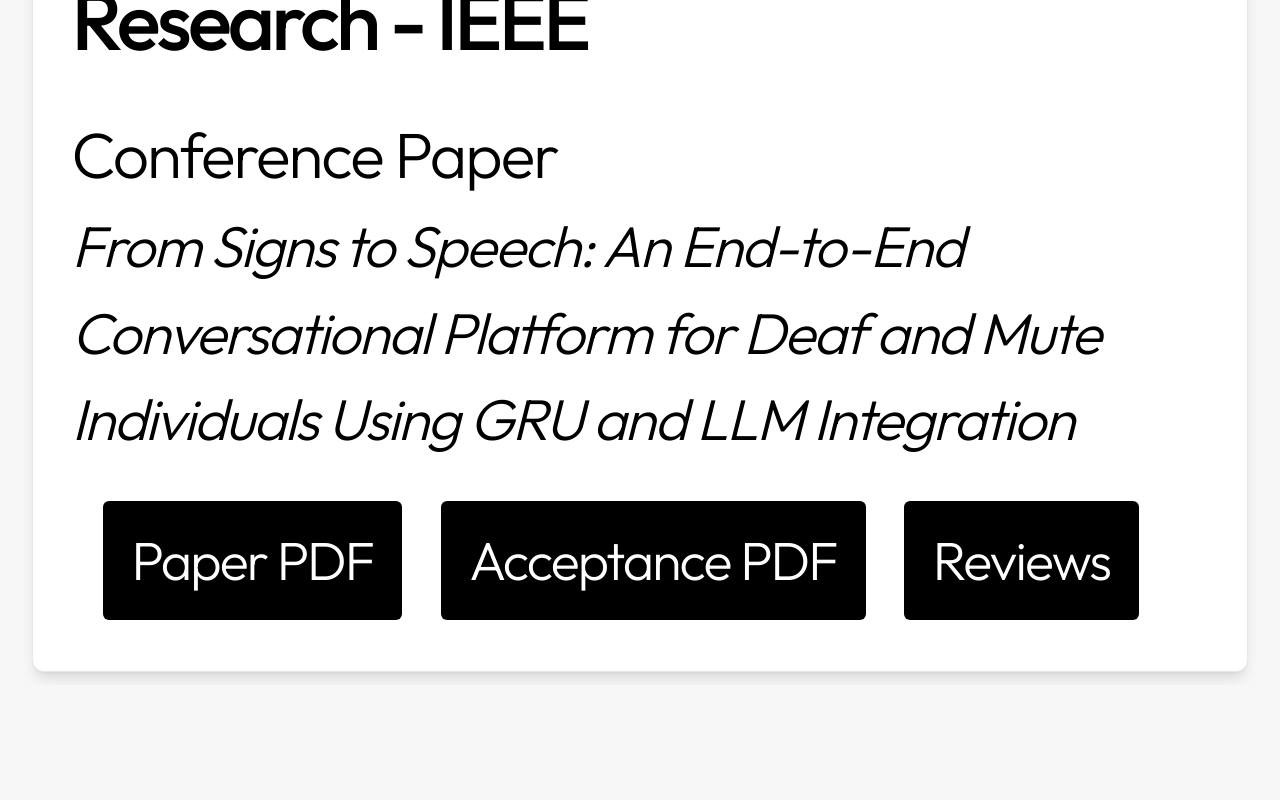
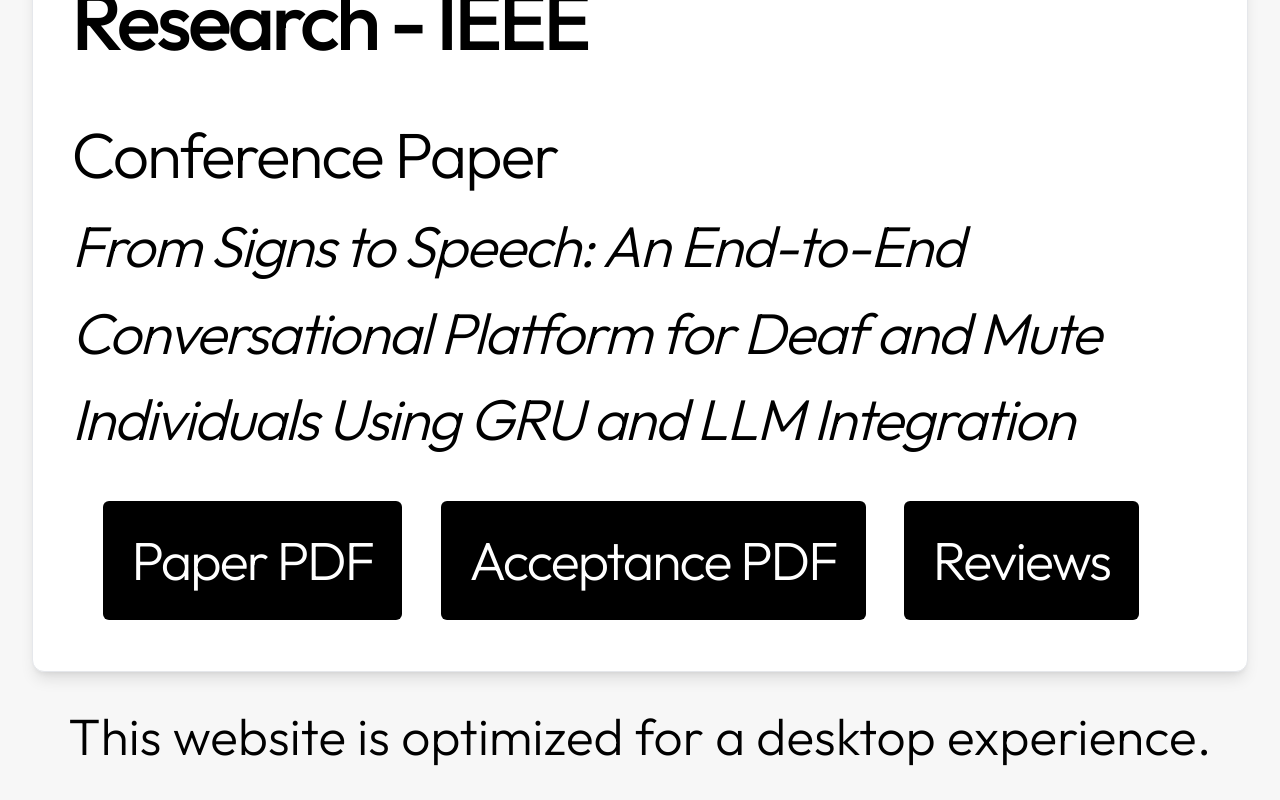
Before and after one commit to aryanc381/Portfolio-final, a React (Vite) app: page / in a window 1280 px wide. Shown: the part 7135-7935 px from the top of the page. Before the commit the page ends 7820 px from the top, so only its background shows below. Built offline with nearby package versions, Linux system fonts and the light colour scheme.

Commit message:
Footer added.

```diff
--- a/src/App.tsx
+++ b/src/App.tsx
@@ -7,6 +7,7 @@ import Projects from './components/projects/projects'
 import Stack from './components/stack/stack'
 import Contact from './components/contact/contact'
 import Research from './components/research/research'
+import Footer from './components/footer/footer'
 
 function App() {
 
@@ -21,6 +22,7 @@ function App() {
       <Stack />
       <Experience />
       <Research />
+      <Footer />
 
     </>
   )
--- /dev/null
+++ b/src/components/footer/footer.tsx
@@ -0,0 +1,11 @@
+import React from 'react'
+
+function Footer() {
+  return (
+    <div className='flex justify-center text-[4vw] tracking-[0.01vw] mt-[2vw] mb-[2vw]'>
+        <p>This website is optimized for a desktop experience.</p>
+    </div>
+  )
+}
+
+export default Footer
```
Also changed, not shown: src/components/footer/footer.css (added).
